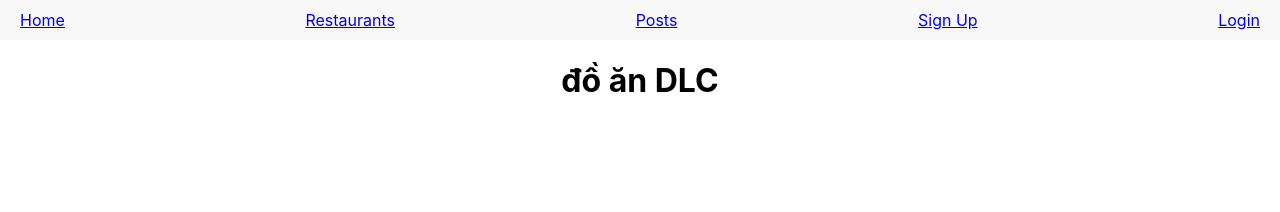
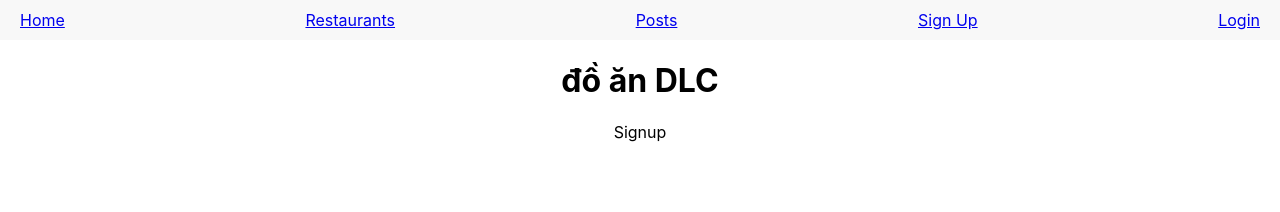
Before and after one commit to robdlc3/doandlc-client, a React (Create React App) app: page /signup in a window 1280 px wide. Shown: the top 212 px of the page. Built offline with nearby package versions, Linux system fonts and the light colour scheme.

Commit message:
working on token for login

```diff
--- a/src/App.js
+++ b/src/App.js
@@ -1,13 +1,33 @@
 import './App.css';
-import { Routes, Route } from 'react-router-dom';
+import { Routes, Route, Outlet, Navigate } from 'react-router-dom';
 import Navbar from './components/Navbar';
 import Home from './pages/Home';
 import Restaurants from './pages/Restaurants';
 import RestaurantDetails from './pages/RestaurantDetails';
 import Posts from './pages/Posts';
 import PostDetails from './pages/PostDetails';
+import Signup from './pages/Signup';
+import Login from './pages/Login';
+import Profile from './pages/Profile';
+import AddPost from './pages/AddPost';
+import ProfileUpdate from './pages/ProfileUpdate';
+
 
 function App() {
+
+  const getToken = () => {
+    return localStorage.getItem('authToken')
+  }
+
+  const LoggedIn = () => {
+    return getToken() ? <Outlet /> : <Navigate to='/' />
+  }
+
+  const NotLoggedIn = () => {
+    return !getToken() ? <Outlet /> : <Navigate to='/' />
+  }
+
+
   return (
     <div className="App">
 
@@ -19,6 +39,20 @@ function App() {
         <Route path='/restaurant/:id' element={<RestaurantDetails />} />
         <Route path='/posts' element={<Posts />} />
         <Route path='/posts/:id' element={<PostDetails />} />
+
+
+        <Route element={<NotLoggedIn />}>
+          <Route path='/signup' element={<Signup />} />
+          <Route path='/login' element={<Login />} />
+        </Route>
+
+
+        <Route element={<LoggedIn />}>
+          <Route path='/profile' element={<Profile />} />
+          <Route path='/profile/:id' element={<ProfileUpdate />} />
+          <Route path='/add-post' element={<AddPost />} />
+        </Route>
+
       </Routes>
 
       <h2>
--- /dev/null
+++ b/src/pages/AddPost.js
@@ -0,0 +1,9 @@
+import React from 'react'
+
+const AddPost = () => {
+    return (
+        <div>AddPost</div>
+    )
+}
+
+export default AddPost
--- /dev/null
+++ b/src/pages/Profile.js
@@ -0,0 +1,9 @@
+import React from 'react'
+
+const Profile = () => {
+    return (
+        <div>Profile</div>
+    )
+}
+
+export default Profile
--- /dev/null
+++ b/src/pages/ProfileUpdate.js
@@ -0,0 +1,9 @@
+import React from 'react'
+
+const ProfileUpdate = () => {
+    return (
+        <div>ProfileUpdate</div>
+    )
+}
+
+export default ProfileUpdate
--- /dev/null
+++ b/src/pages/Signup.js
@@ -0,0 +1,9 @@
+import React from 'react'
+
+const Signup = () => {
+    return (
+        <div>Signup</div>
+    )
+}
+
+export default Signup
```
